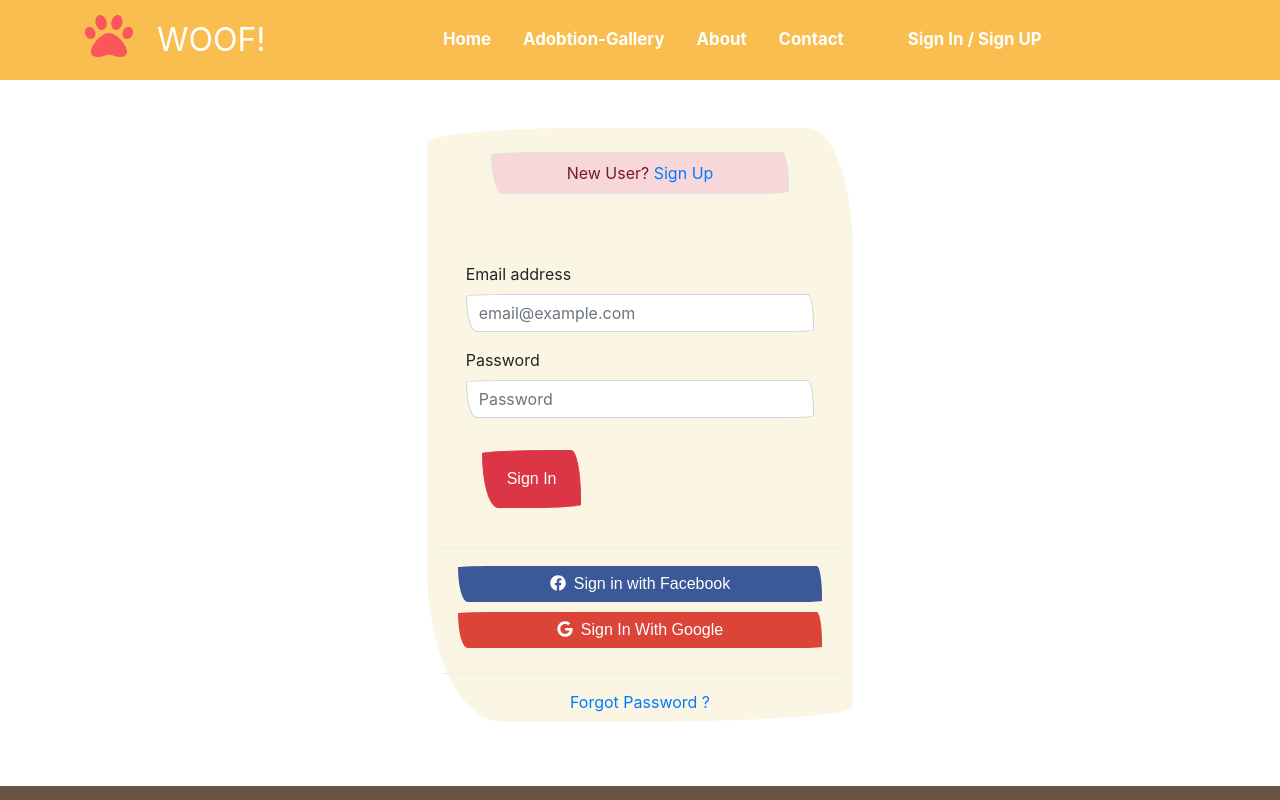
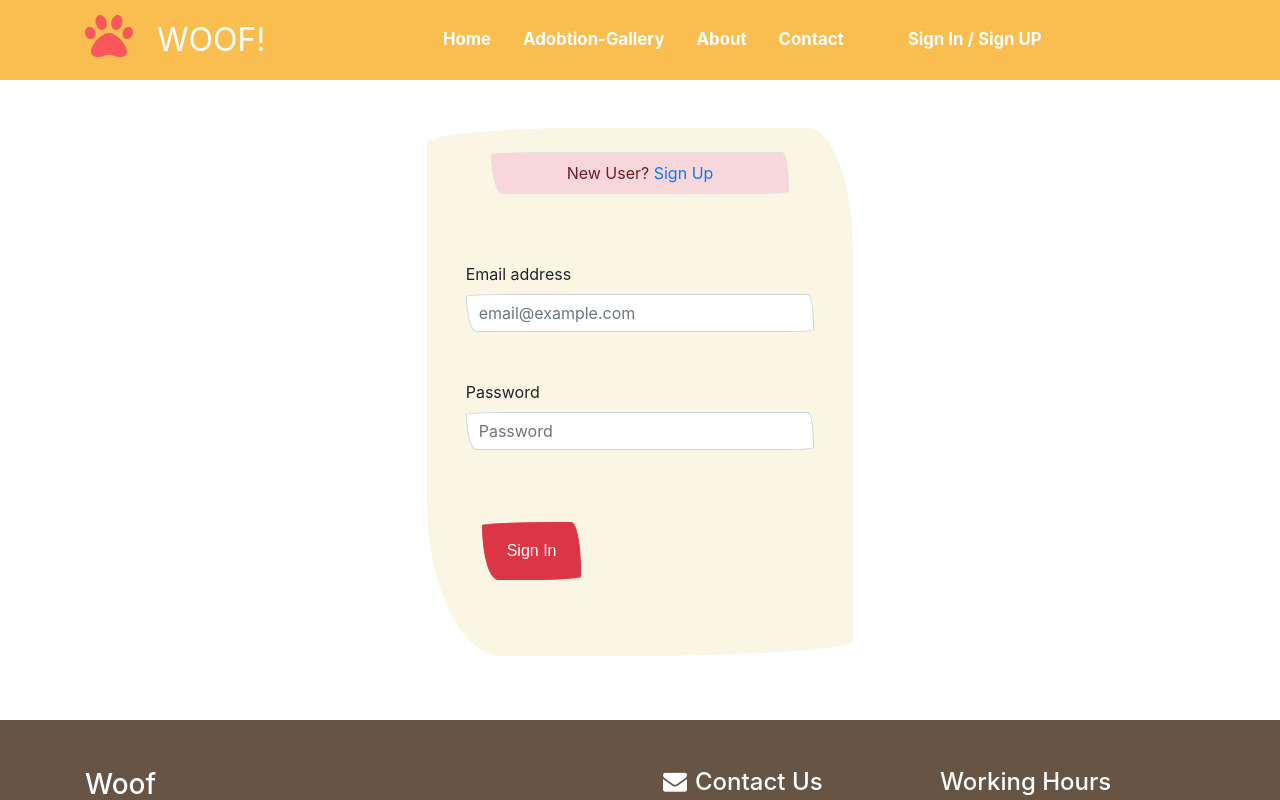
Before and after one commit to AndrewHany2/adopt-pet, a React (Create React App) app in the folder frontend/: page /signin in a window 1280 px wide. Shown: the top 800 px of the page. Built offline with nearby package versions, Linux system fonts and the light colour scheme; a web font is replaced by a local one.

Commit message:
Minor Edits To SignUp and SignIn

```diff
--- a/frontend/src/pages/SignIn/SignIn.js
+++ b/frontend/src/pages/SignIn/SignIn.js
@@ -112,7 +112,7 @@ function SignIn(props) {
               </div>
             )}
             <form className="px-4 py-1 ">
-              <div className="form-group mt-5">
+              <div className="form-group mt-5 mb-5">
                 <label htmlFor="login-email">Email address</label>
                 <input
                   type="email"
@@ -133,7 +133,7 @@ function SignIn(props) {
 
 
 
-              <div className="form-group ">
+              <div className="form-group  mt-5 mb-5">
                 <label htmlFor="login-pss">Password</label>
                 <input
                   type="password"
@@ -172,19 +172,19 @@ function SignIn(props) {
 
                   type="button"
 
-                  className="btn btn-danger btn-submit mx-2 px-4 py-3 mb-1 mt-2 theme-border font-weight-normal"
+                  className="btn btn-danger btn-submit mx-2 px-4 py-3 mb-5 mt-3 theme-border font-weight-normal"
                   onClick={login}
                 >
                   Sign In
                 </button>
               </div>
             </form>
-            <div className="dropdown-divider p-1"></div>
+            {/* <div className="dropdown-divider p-1"></div>
             <div className="col-md-12  mb-3">
               <LoginFacebook />
               <LoginGoogle />
 
-              {/*
+
               <button className="form-control theme-border btn mb-2 fb-btn font-weight-normal">
                 <FontAwesomeIcon icon={faFacebook} className="mr-2" />
                 Sign In with Facebook
@@ -192,12 +192,12 @@ function SignIn(props) {
               <button className="form-control theme-border btn google-btn mb-2 font-weight-normal">
                 <FontAwesomeIcon icon={faGoogle} className="mr-2" />
                 Sign In With Google
-              </button> */}
-            </div>
+              </button>
+            </div> */}
 
-            <div className="dropdown-divider p-1"></div>
+            {/* <div className="dropdown-divider p-1"></div> */}
 
-            <p className="text-inverse text-center mb-2">
+            {/* <p className="text-inverse text-center mb-2">
               <Link
                 className="active"
                 to="<?= base_url() ?>auth/login"
@@ -205,7 +205,7 @@ function SignIn(props) {
               >
                 Forgot Password ?
               </Link>
-            </p>
+            </p> */}
           </div>
         </div>
       </div>
--- a/frontend/src/pages/SignUp/SignUp.js
+++ b/frontend/src/pages/SignUp/SignUp.js
@@ -345,39 +345,12 @@ function SignUp(props) {
                 </button>
               </div>
             </form>
-            <div className="dropdown-divider p-1 "></div>
-            <div className="row mr-3 ml-3">
-              <div className="col-12 col-lg-6">
-                <LoginFacebook />
 
-                {/* <button className="form-control theme-border btn fb-btn font-weight-normal">
-                  <FontAwesomeIcon icon={faFacebook} className="mr-2" />
-                  Sign Up with Facebook
-                </button> */}
-              </div>
-              <div className="col-12 col-lg-6  mb-3">
-                <LoginGoogle />
-
-                {/* <button className="form-control theme-border btn google-btn font-weight-normal">
-                  <FontAwesomeIcon icon={faGoogle} className="mr-2" />
-                  Sign Up With Google
-                </button> */}
-              </div>
-            </div>
             <div className="dropdown-divider p-1 "></div>
             <p className="text-inverse text-center">
               Already have an account?{" "}
               <Link to="/signin" data-abc="true">
                 Login
-              </Link>
-            </p>
-            <p className="text-inverse text-center mb-5">
-              <Link
-                className="active"
-                to="<?= base_url() ?>auth/login"
-                data-abc="true"
-              >
-                Forgot Password ?
               </Link>
             </p>
           </div>
```
